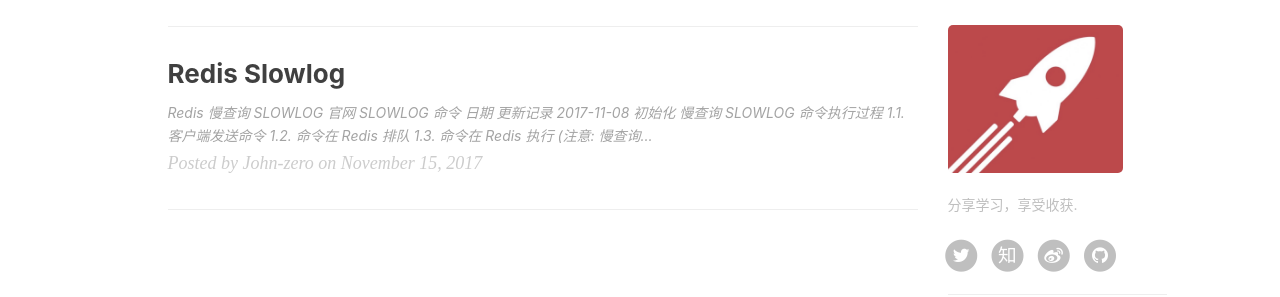
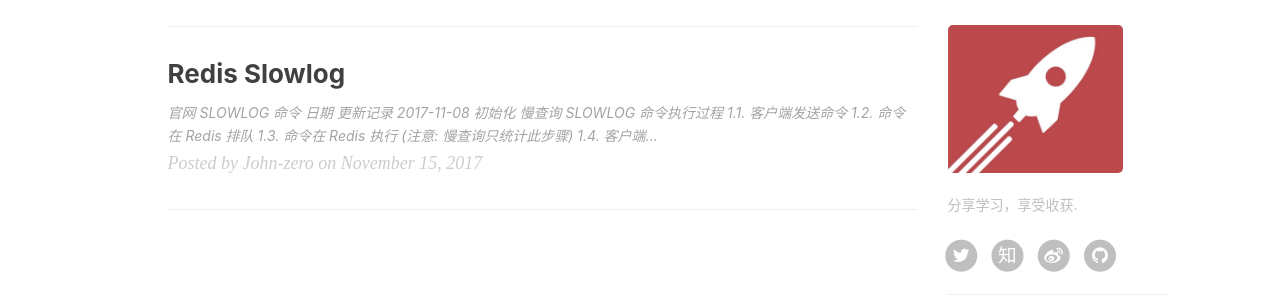
Before and after one commit to John-zero/John-zero.github.io, a Jekyll site: the page built from index.html, in a window 1280 px wide. Shown: the part 601-898 px from the top of the page. Built offline with Jekyll 4.4.1, drawn with Linux system fonts in a browser that asks for light colours; nearby versions of some CDN libraries; the list of posts is cut into pages by our own code; comment, search, counter and statistics services are not loaded.

Commit message:
test markdown template

```diff
--- a/_posts/2017-11-15-redis-slowlog.markdown
+++ b/_posts/2017-11-15-redis-slowlog.markdown
@@ -11,9 +11,9 @@
 ---
 
 
-**Redis 慢查询 SLOWLOG**
+<a href="https://redis.io/commands/slowlog" target="_blank">官网 SLOWLOG 命令</a>
 
-<a href="https://redis.io/commands/slowlog" target="_blank">官网 SLOWLOG 命令</a>
+***
 
 日期 		| 更新记录
 ------------|-----------------------
@@ -21,21 +21,20 @@
 
 ***
 
-## **命令执行过程**
+**命令执行过程**
 
-	1.1. 客户端发送命令
+1.1. 客户端发送命令
 
-	1.2. 命令在 Redis 排队
+1.2. 命令在 Redis 排队
 
-	1.3. 命令在 Redis 执行 (注意: 慢查询只统计此步骤)
+1.3. 命令在 Redis 执行 (注意: 慢查询只统计此步骤)
 
-	1.4. 客户端接收返回结果
+1.4. 客户端接收返回结果
 
 
-	注意: 没有慢查询不代表客户端没有超时, 因为整个流程还涉及客户端和网络通信延迟等等...
+注意: 没有慢查询不代表客户端没有超时, 因为整个流程还涉及客户端和网络通信延迟等等...
 
 ***
-</br>
 
 ## **配置参数设置**
 
```
